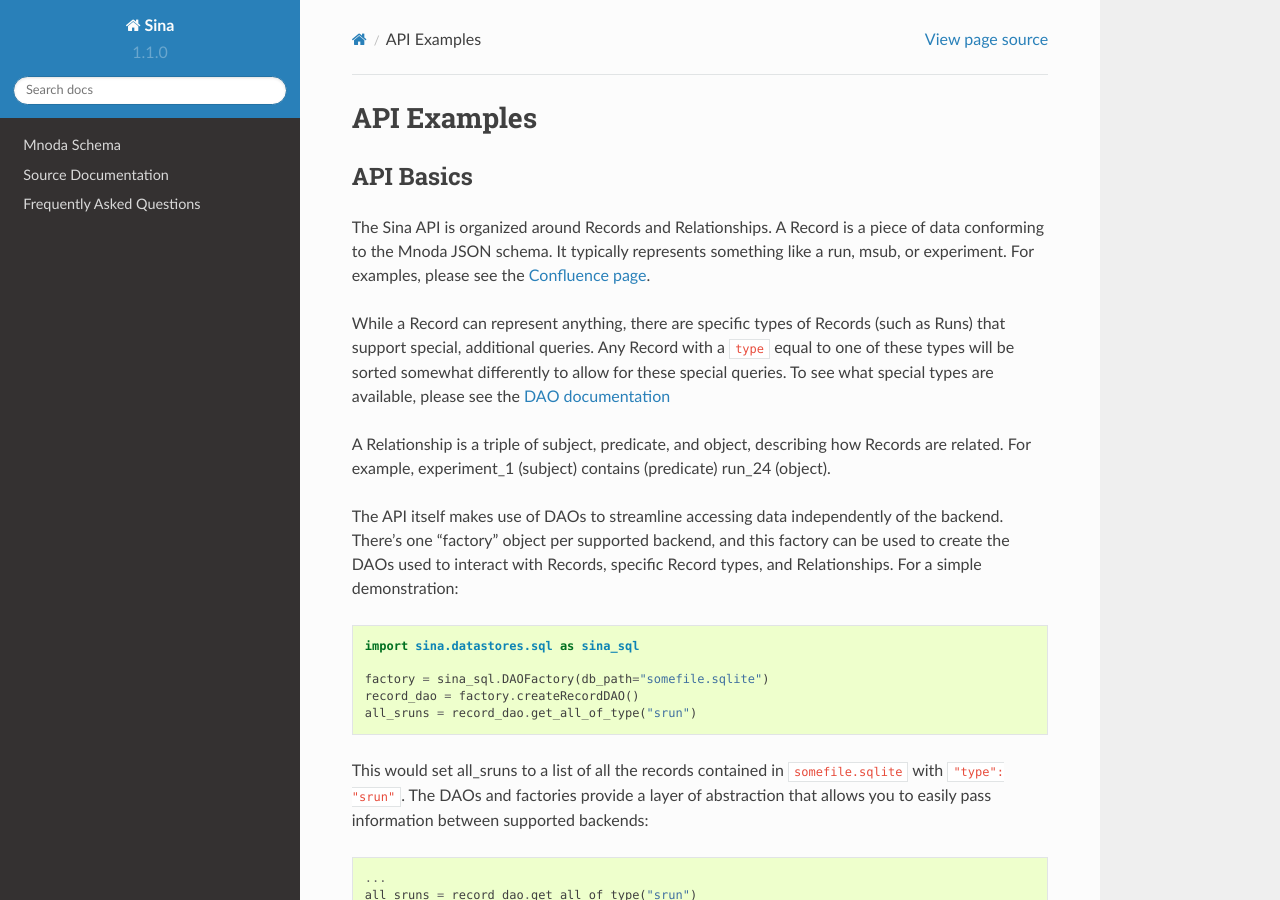
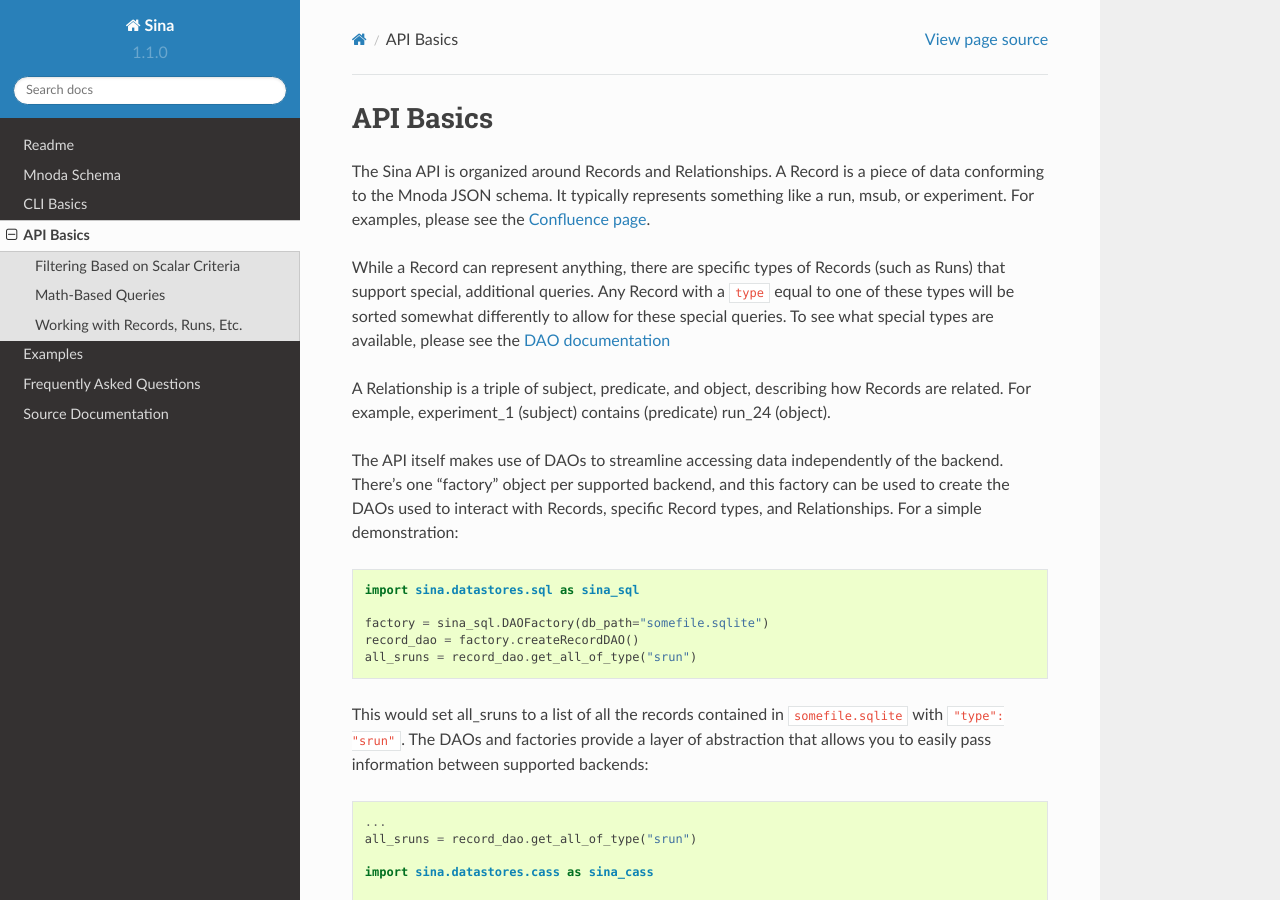
Before and after one commit to LLNL/Sina, a Sphinx documentation site: the page built from docs/source/api_basics.rst, in a window 1280 px wide and 900 px high. Built offline with Sphinx 7.4.7 and the Read the Docs theme 2.0.0, drawn with Linux system fonts in a browser that asks for light colours; pages that are not in the unit, such as notebooks, are missing from menus.

Commit message:
Reword doc index and topics to fit new examples

```diff
--- a/docs/source/api_basics.rst
+++ b/docs/source/api_basics.rst
@@ -1,8 +1,5 @@
-API Examples
-============
-
 API Basics
-~~~~~~~~~~
+==========
 
 The Sina API is organized around Records and Relationships. A Record is
 a piece of data conforming to the Mnoda JSON schema. It typically represents
--- a/docs/source/cli_basics.rst
+++ b/docs/source/cli_basics.rst
@@ -1,8 +1,5 @@
-CLI Examples
-============
-
 CLI Basics
-~~~~~~~~~~
+==========
 
 The Sina command line interface (CLI) is organized into three subcommands:
 query, ingest, and export. To access these subcommands, make sure you're
```
Also changed, not shown: docs/source/index.rst (+5 -4 lines).
